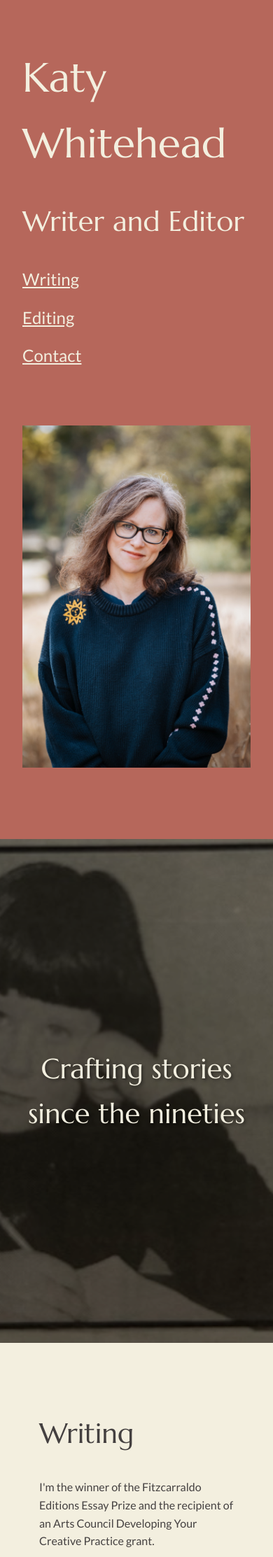
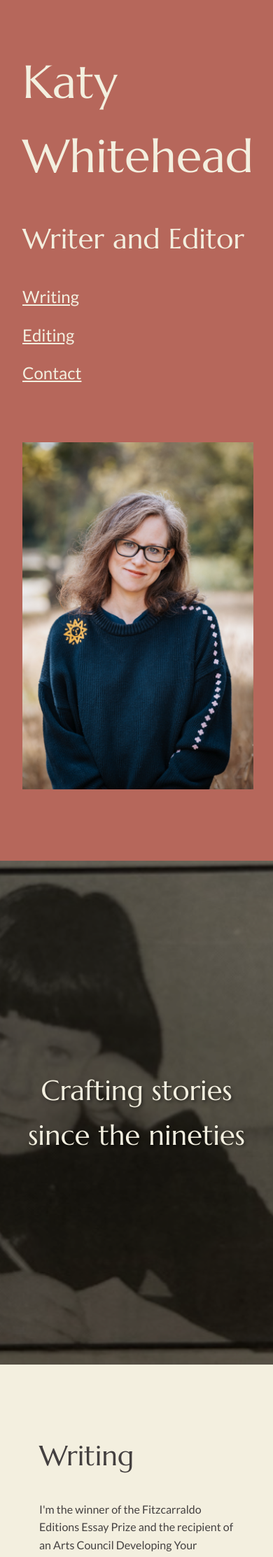
Before and after one commit to kwhiteheadsite/kwhiteheadsite.github.io, a Jekyll site: the page built from index.md, in a window 390 px wide. Shown: the top 2225 px of the page at 70% size. Built offline with Jekyll 4.4.1, drawn with Linux system fonts in a browser that asks for light colours.

Commit message:
mobile fixes

```diff
--- a/assets/css/style.scss
+++ b/assets/css/style.scss
@@ -50,7 +50,7 @@ body {
     .main-title {
         color: $color-light;
         font-family: $font-heading;
-        font-size: clamp(2rem, 15vw, 7rem);  // Responsive font size
+        font-size: clamp(2rem, 17vw, 7rem);  // Responsive font size
         margin: 0 0 1rem 0;
         text-align: left;
     }
```
